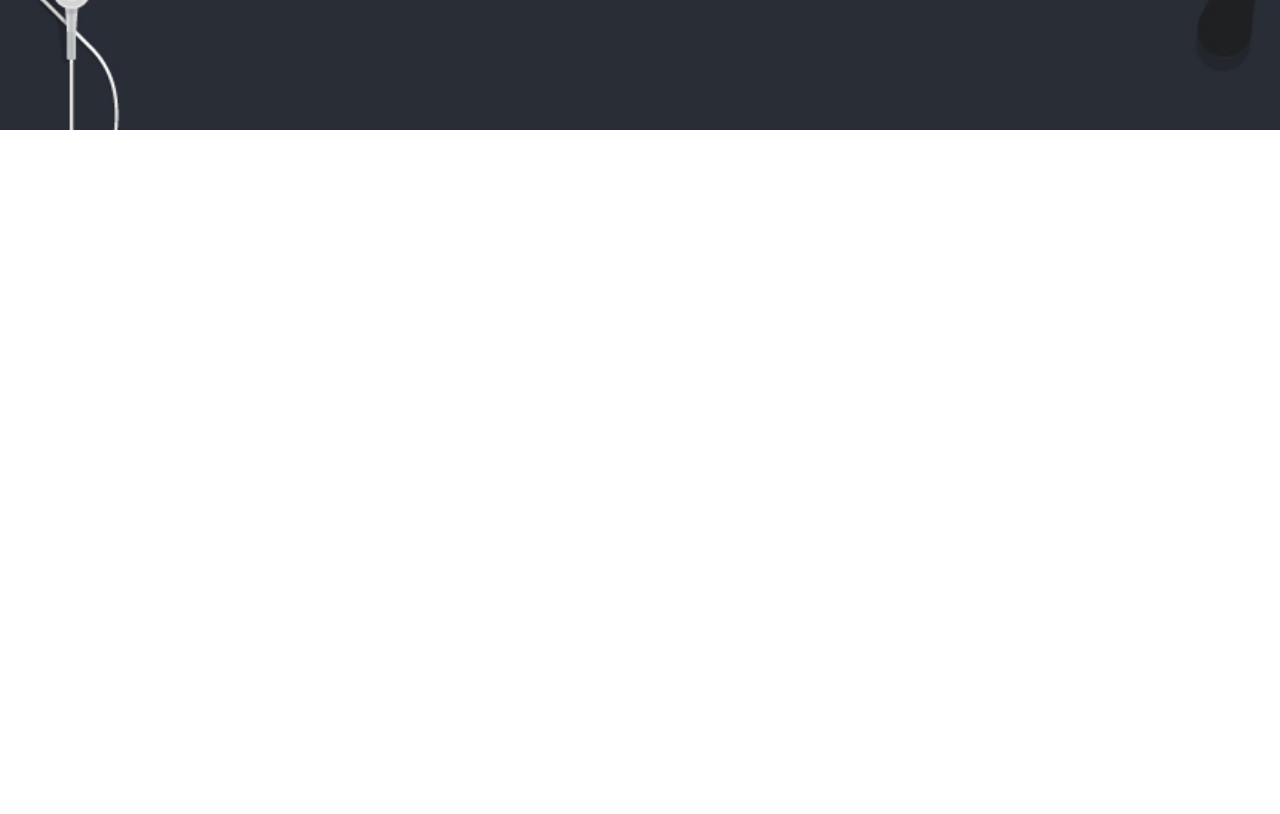
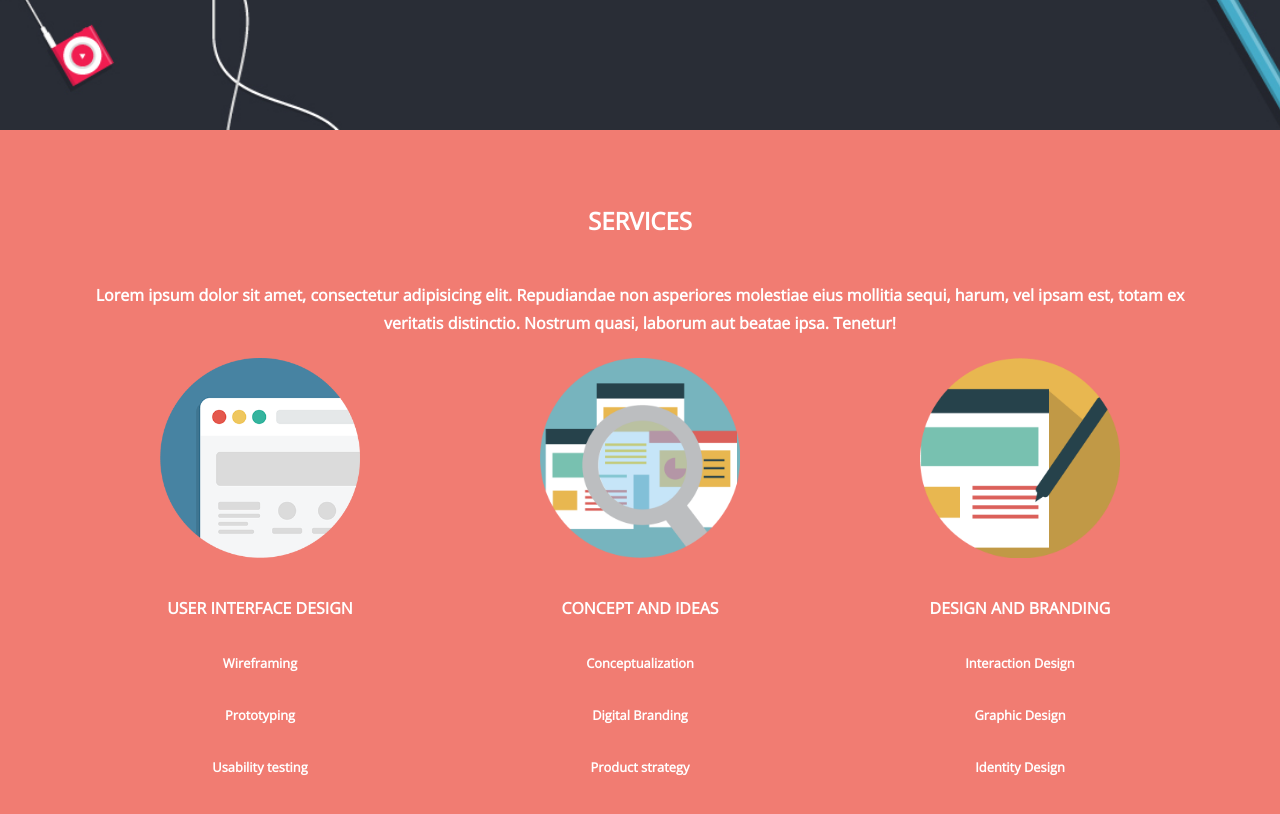
Before and after one commit to Fernandanais/applove-flex, a plain HTML site: page index.html in a window 1280 px wide. Shown: the part 540-1354 px from the top of the page. Before the commit the page ends 800 px from the top, so only its background shows below. Drawn offline with nearby package versions, Linux system fonts and the light colour scheme.

Commit message:
agrego html y  css al id services

```diff
--- a/css/main.css
+++ b/css/main.css
@@ -62,3 +62,20 @@ body {
 .text-home{
 	font-size: 2.4em;
 }
+/*  services  */
+#services{
+	background-color: #f17c72;
+	text-align: center;
+	color: #fff;
+	padding: 70px;
+}
+
+#services.flex-container{
+	justify-content: space-around;
+	flex-wrap: wrap;
+}
+
+.box-services{
+	font-size: 1.2em;
+	font-weight: bold;
+}
--- a/index.html
+++ b/index.html
@@ -30,6 +30,34 @@
 				HANSCRAFTED - MODERN DESIGN - PIXEL PERFECT - PASSIONED DESIGN
 			</p>
 		</section>
+		<section id="services" class="flex-container">
+		<h2 class="text-uppercase text-services mt-0"> Services </h2>
+		<h4>
+			Lorem ipsum dolor sit amet, consectetur adipisicing elit. Repudiandae non asperiores molestiae eius mollitia sequi, harum, vel ipsam est, totam ex veritatis distinctio. Nostrum quasi, laborum aut beatae ipsa. Tenetur!
+		</h4>
+		<div class="box-services">
+				<img src="assets/images/website.png" alt="website" width="200">
+				<h5 class="mb-0">USER INTERFACE DESIGN</h5>
+				<h6 class="m-0">Wireframing</h6>
+				<h6 class="m-0">Prototyping</h6>
+				<h6 class="m-0">Usability testing</h6>
+			</div>
+			<div class="box-services">
+				<img src="assets/images/img-1.png" alt="website" width="200">
+				<h5 class="mb-0">CONCEPT AND IDEAS</h5>
+				<h6 class="m-0">Conceptualization</h6>
+				<h6 class="m-0">Digital Branding</h6>
+				<h6 class="m-0">Product strategy</h6>
+			</div>
+			<div class="box-services">
+				<img src="assets/images/lapiz.png" alt="website" width="200">
+				<h5 class="mb-0"> DESIGN AND BRANDING</h5>
+				<h6 class="m-0">Interaction Design</h6>
+				<h6 class="m-0">Graphic Design</h6>
+				<h6 class="m-0">Identity Design</h6>
+			</div>
+
+		</section>
 		<!-- Enlaza tu JS del proyecto aquí -->
 		<script src="js/app.js"></script>
 	</body>
```
